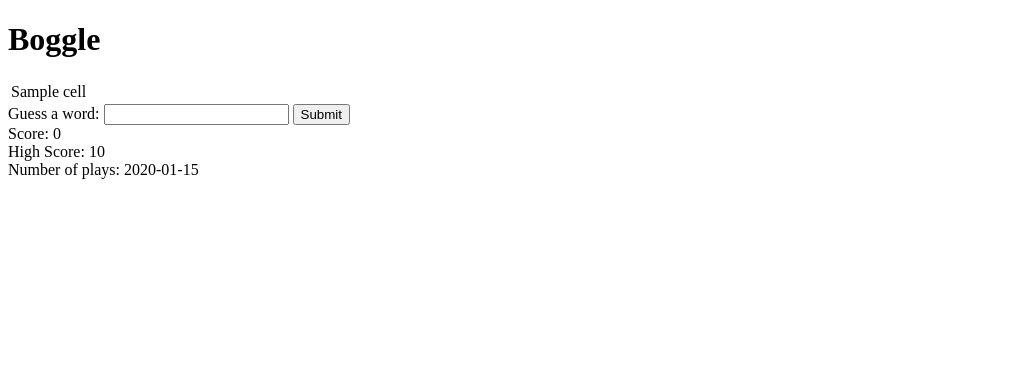
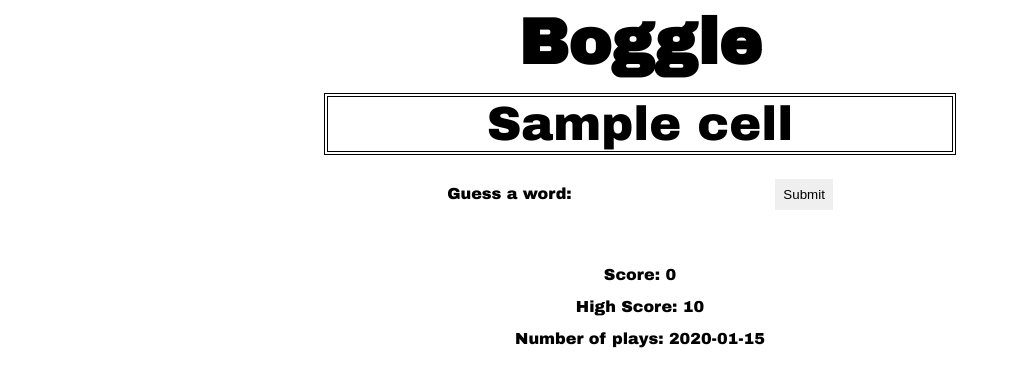
Before and after one commit to reginaaa8/flask-boggle, a Flask app: template templates/board.html in a window 1280 px wide. Shown: the top 387 px of the page, without its empty margins (0-1011 px from the left). Run offline with Flask 3, Linux system fonts and the light colour scheme; the template is opened without the code that fills it: most values are stand-ins (such as "Sample title", 1, 10 or a date in 2020); parts of the project's set-up code (start-up, migrations or seed data) failed here and were passed over.

Commit message:
some basic styles implemented

```diff
--- /dev/null
+++ b/static/boggle.css
@@ -0,0 +1,50 @@
+@import url('https://fonts.googleapis.com/css2?family=Archivo+Black&display=swap');
+
+body {
+    box-sizing: border-box;
+    margin: 0 auto;
+    display: flex;
+    justify-content: center;
+    flex-direction: column;
+    text-align: center;
+    font-family: 'Archivo Black';
+}
+
+h1 {
+    font-size: 4rem;
+    margin: 0.5rem;
+}
+
+#game-board {
+    display: flex;
+    justify-content: center;
+    padding: 0.5rem;
+}
+
+table {
+    width: 50%;
+    font-size: 3rem;
+    border: 1px solid black;
+}
+
+tr, td{
+    border: 1px, solid, black;
+}
+
+form {
+    padding: 1rem;
+}
+
+input,
+button {
+    padding: 0.5rem;
+    border: none;
+}
+
+.msg,
+#current-score,
+#high-score,
+#num-plays {
+    height: 1rem;
+    padding: 0.5rem;
+}
--- a/templates/board.html
+++ b/templates/board.html
@@ -4,9 +4,11 @@
     <meta charset="UTF-8">
     <meta name="viewport" content="width=device-width, initial-scale=1.0">
     <title>Boggle</title>
+    <link rel="stylesheet" href="/static/boggle.css">
 </head>
 <body>
     <h1>Boggle</h1>
+    <div id="game-board">
     <table>
         {% for row in board %}
         <!-- make rows -->
@@ -18,6 +20,8 @@
         </tr>
         {% endfor %}
     </table>
+    </div>
+
 
     <form id="guess-form" name="guess-form" action="">
         <label for="user-guess">Guess a word: </label>
@@ -34,8 +38,6 @@
     <div id="num-plays">Number of plays: {{times_played}}</div>
 
 
-    <div></div>
-
     <script src="https://code.jquery.com/jquery-3.7.1.min.js"
     integrity="sha256-/JqT3SQfawRcv/BIHPThkBvs0OEvtFFmqPF/lYI/Cxo=" crossorigin="anonymous"></script>
     <script src="https://unpkg.com/axios/dist/axios.min.js"></script>
```
